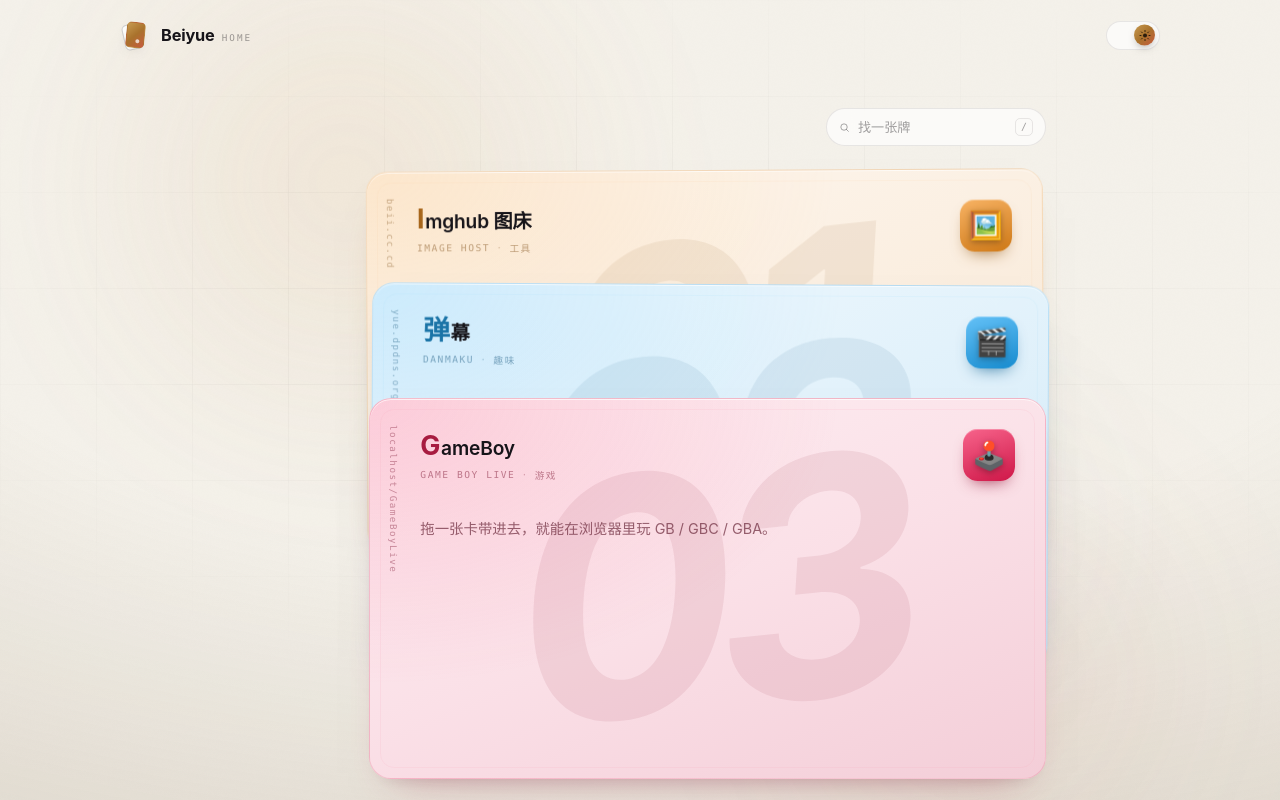
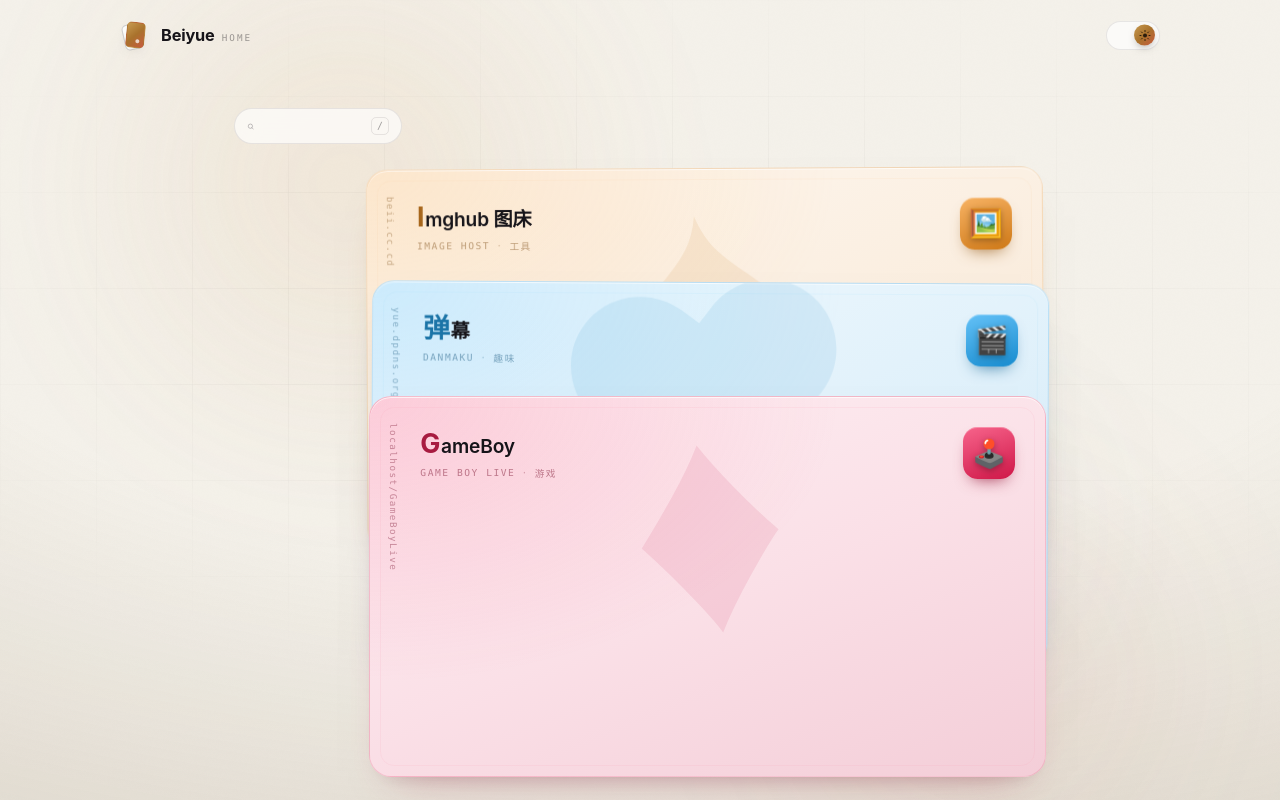
Before and after one commit to yinyiqu/beiyue-home, a Vue app: page / in a window 1280 px wide. Shown: the top 800 px of the page. Built offline with nearby package versions, Linux system fonts and the light colour scheme.

Commit message:
feat: suit motifs instead of numbers, drop desc, compact search

```diff
--- a/src/components/DeckCard.vue
+++ b/src/components/DeckCard.vue
@@ -9,6 +9,13 @@
 })
 
 const iconOk = ref(true)
+
+/**
+ * 牌心的花色，按顺序轮转。选字标准：BMP 内、各平台覆盖率高的符号，
+ * 避开 ❋ ❈ ✹ 这类在 Windows 上会掉成豆腐块的低频字符。
+ */
+const MOTIFS = ['♠', '♥', '♦', '♣', '★', '✦', '❖', '✧', '✿', '❀', '☘', '☾']
+const motif = computed(() => MOTIFS[props.index % MOTIFS.length])
 
 const showIcon = computed(() => Boolean(props.app.icon) && iconOk.value)
 const showEmoji = computed(() => !showIcon.value && Boolean(props.app.emoji))
@@ -48,8 +55,8 @@
     <span class="card__face">
       <span class="card__frame" aria-hidden="true" />
 
-      <!-- 牌心的大号序号，被压住也不影响角落那一条 -->
-      <span class="card__series" aria-hidden="true">{{ String(index + 1).padStart(2, '0') }}</span>
+      <!-- 牌心的大号花色，被上方牌压住也无所谓 -->
+      <span class="card__motif" aria-hidden="true">{{ motif }}</span>
 
       <!-- 名称在左上、图标在右上：叠起来时唯一必须看清的一整行 -->
       <span class="card__corner">
@@ -77,8 +84,6 @@
         </span>
       </span>
 
-      <span v-if="app.desc" class="card__desc">{{ app.desc }}</span>
-
       <!-- 左缘竖排地址：牌向左抽出时，这一条始终在视野里 -->
       <span class="card__spine" aria-hidden="true">{{ address }}</span>
     </span>
--- a/src/components/DeckIntro.vue
+++ b/src/components/DeckIntro.vue
@@ -31,7 +31,6 @@
         ref="input"
         type="search"
         :value="props.modelValue"
-        placeholder="找一张牌"
         autocomplete="off"
         spellcheck="false"
         @input="emit('update:modelValue', $event.target.value)"
@@ -52,11 +51,11 @@
 <style scoped>
 .bar {
   display: flex;
-  justify-content: flex-end;
+  justify-content: flex-start;
   width: 100%;
   max-width: 860px;
   margin-inline: auto;
-  /* 与 deck-root 完全一致的内边距，搜索框右缘正好对齐卡片右缘 */
+  /* 与 deck-root 完全一致的内边距，搜索框左缘与容器对齐 */
   padding: 0 clamp(16px, 4vw, 32px) clamp(16px, 2.2vw, 24px);
 }
 
@@ -65,8 +64,8 @@
   display: flex;
   align-items: center;
   gap: 8px;
-  width: 220px;
-  height: 38px;
+  width: 168px;
+  height: 36px;
   padding-inline: 12px;
   border-radius: var(--radius-pill);
   border: 1px solid var(--line);
@@ -133,11 +132,8 @@
 }
 
 @media (max-width: 719.98px) {
-  .bar {
-    justify-content: stretch;
-  }
   .search {
-    width: 100%;
+    width: 156px;
   }
 }
 </style>
--- a/src/styles/card.css
+++ b/src/styles/card.css
@@ -101,27 +101,24 @@
   transition: border-color 380ms var(--ease-out);
 }
 
-/* 牌心的大号序号：像扑克牌正中的花色，居中铺满，
-   被上方牌压住也无所谓，整张露出时才是视觉重心 */
-.card__series {
+/* 牌心的大号花色：像扑克牌正中的那枚图案，居中铺满 */
+.card__motif {
   position: absolute;
   inset: 0;
   display: grid;
   place-items: center;
-  font-family: var(--font-sans);
-  font-size: clamp(170px, 27vw, 330px);
-  font-weight: 700;
-  font-style: italic;
-  line-height: 0.8;
-  letter-spacing: -0.07em;
-  color: hsl(var(--hue) 90% 86% / 0.07);
+  font-size: clamp(180px, 26vw, 310px);
+  font-weight: 400;
+  line-height: 1;
+  color: hsl(var(--hue) 95% 82% / 0.085);
   pointer-events: none;
   user-select: none;
-  transform: rotate(-6deg);
-  transition: color 420ms var(--ease-out), transform 620ms var(--ease-spring);
+  /* 字形的视觉重心比行盒低，按字号往上提一点才真正居中 */
+  transform: translateY(-0.22em) rotate(-8deg);
+  transition: color 380ms var(--ease-out), transform 520ms var(--ease-spring);
 }
-:root[data-theme='light'] .card__series {
-  color: hsl(var(--hue) 62% 34% / 0.09);
+:root[data-theme='light'] .card__motif {
+  color: hsl(var(--hue) 70% 45% / 0.1);
 }
 
 /* 信息区横贯牌顶：名称靠左，图标靠右，叠放时这一整行必须看清 */
@@ -224,28 +221,6 @@
   text-shadow: 0 1px 3px rgba(0, 0, 0, 0.35);
 }
 
-/* 一句话简介：被压住时看不见，整张露出时才读到 */
-.card__desc {
-  position: absolute;
-  /* 落在露出带之下：折叠时整段被压住，不会露出半行字 */
-  top: 118px;
-  left: 44px;
-  right: 30px;
-  z-index: 2;
-  max-width: 44ch;
-  font-size: 0.86rem;
-  line-height: 1.6;
-  color: hsl(var(--hue) 60% 90% / 0.68);
-  display: -webkit-box;
-  -webkit-line-clamp: 2;
-  line-clamp: 2;
-  -webkit-box-orient: vertical;
-  overflow: hidden;
-}
-:root[data-theme='light'] .card__desc {
-  color: hsl(var(--hue) 40% 32% / 0.74);
-}
-
 /* 左缘竖排地址：像防伪码一样沿边缘排布，超出卡面自然渐隐 */
 .card__spine {
   position: absolute;
@@ -305,12 +280,6 @@
     font-size: 0.6rem;
   }
 
-  .card__desc {
-    left: 50px;
-    right: 34px;
-    font-size: 0.9rem;
-  }
-
   .card__spine {
     top: 26px;
     left: 18px;
@@ -341,9 +310,9 @@
     transform: scale(1.05) rotate(-2deg);
   }
 
-  .card:hover .card__series {
-    color: hsl(var(--hue) 90% 86% / 0.11);
-    transform: rotate(0deg) scale(1.02);
+  .card:hover .card__motif {
+    color: hsl(var(--hue) 95% 84% / 0.14);
+    transform: translateY(-0.22em) rotate(0deg) scale(1.03);
   }
 
   :root[data-theme='light'] .card:hover .card__face {
@@ -351,8 +320,8 @@
       0 12px 22px -16px rgba(20, 20, 32, 0.22), 0 0 0 1px hsl(var(--hue) 70% 60% / 0.35),
       inset 0 1px 0 rgba(255, 255, 255, 0.85);
   }
-  :root[data-theme='light'] .card:hover .card__series {
-    color: hsl(var(--hue) 62% 34% / 0.13);
+  :root[data-theme='light'] .card:hover .card__motif {
+    color: hsl(var(--hue) 70% 45% / 0.15);
   }
 
   .card:active .card__face {
@@ -404,7 +373,7 @@
 @media (prefers-reduced-motion: reduce) {
   .card__face,
   .card__icon,
-  .card__series,
+  .card__motif,
   .card__face::before {
     animation: none !important;
     transition: none !important;
```
Also changed, not shown: 3 other files (tests, documents, lock files or other folders).
